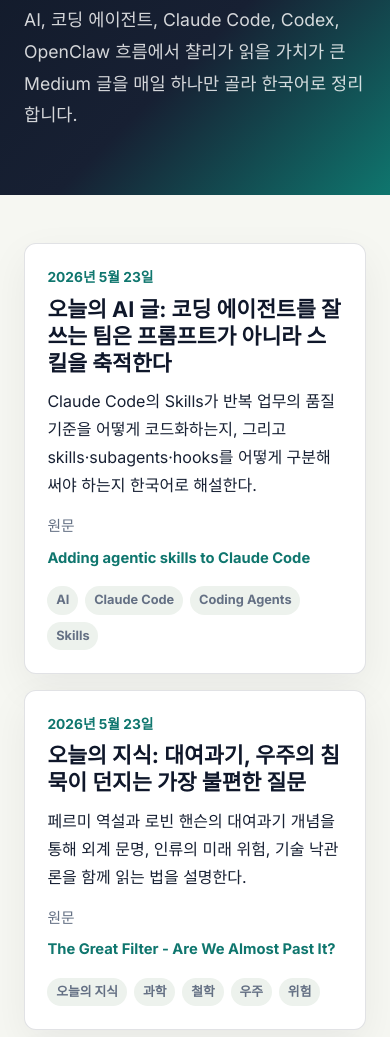
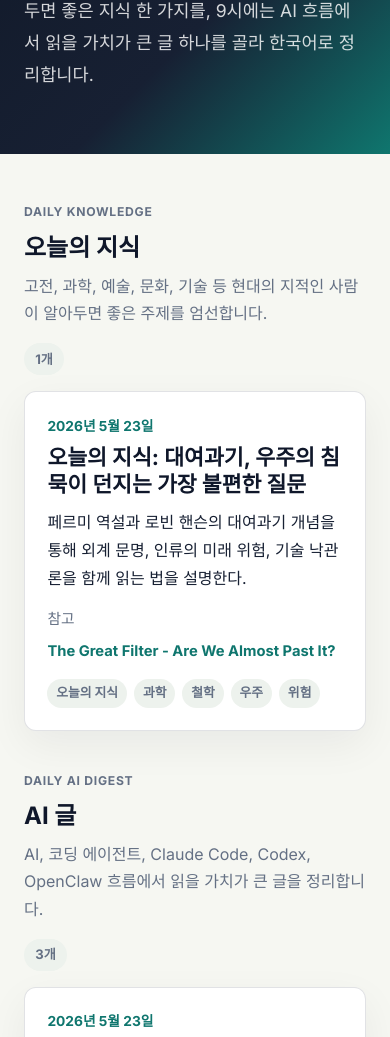
Before and after one commit to kueen108/KokomaSoftSite, an Astro site: page /blog in a window 390 px wide. Shown: the part 278-1315 px from the top of the page. Built offline with nearby package versions, Linux system fonts and the light colour scheme; Astro itself is replaced by a stand-in of ours.

Commit message:
blog: split knowledge and ai digests

```diff
--- a/src/lib/blog.ts
+++ b/src/lib/blog.ts
@@ -1,6 +1,20 @@
 import { getCollection, type CollectionEntry } from 'astro:content';
 
 export type BlogPost = CollectionEntry<'medium-digest'>;
+export type BlogCategory = 'ai' | 'knowledge';
+
+export const blogCategoryMeta: Record<BlogCategory, { label: string; eyebrow: string; description: string }> = {
+  ai: {
+    label: 'AI 글',
+    eyebrow: 'Daily AI Digest',
+    description: 'AI, 코딩 에이전트, Claude Code, Codex, OpenClaw 흐름에서 읽을 가치가 큰 글을 정리합니다.',
+  },
+  knowledge: {
+    label: '오늘의 지식',
+    eyebrow: 'Daily Knowledge',
+    description: '고전, 과학, 예술, 문화, 기술 등 현대의 지적인 사람이 알아두면 좋은 주제를 엄선합니다.',
+  },
+};
 
 export async function getMediumDigestPosts(): Promise<BlogPost[]> {
   const posts = await getCollection('medium-digest');
@@ -15,6 +29,14 @@ export function getBlogPostSlug(post: BlogPost) {
   return post.id.replace(/\.md$/, '');
 }
 
+export function getBlogPostCategory(post: BlogPost): BlogCategory {
+  const slug = getBlogPostSlug(post);
+  if (slug.startsWith('knowledge-') || post.data.tags?.includes('오늘의 지식')) {
+    return 'knowledge';
+  }
+  return 'ai';
+}
+
 export async function getMediumDigestPost(slug: string) {
   const posts = await getMediumDigestPosts();
   return posts.find((post) => getBlogPostSlug(post) === slug);
--- a/src/pages/blog/index.astro
+++ b/src/pages/blog/index.astro
@@ -1,10 +1,17 @@
 ---
 import Layout from '../../layouts/Layout.astro';
-import { getBlogPostSlug, getMediumDigestPosts } from '../../lib/blog';
+import { blogCategoryMeta, getBlogPostCategory, getBlogPostSlug, getMediumDigestPosts, type BlogCategory } from '../../lib/blog';
 
 const posts = await getMediumDigestPosts();
-const title = 'AI Article Digest | KokomaSoft Blog';
-const description = 'AI, Claude Code, Codex, OpenClaw 관련 Medium 글 중 매일 하나를 엄선해 한국어로 정리합니다.';
+const categories: BlogCategory[] = ['knowledge', 'ai'];
+const postsByCategory = Object.fromEntries(
+  categories.map((category) => [
+    category,
+    posts.filter((post) => getBlogPostCategory(post) === category),
+  ]),
+) as Record<BlogCategory, typeof posts>;
+const title = 'KokomaSoft Blog | 오늘의 지식과 AI 글';
+const description = '매일 아침 엄선한 오늘의 지식과 AI, Claude Code, Codex, OpenClaw 관련 글을 한국어로 정리합니다.';
 ---
 
 <Layout
@@ -19,9 +26,9 @@ const description = 'AI, Claude Code, Codex, OpenClaw 관련 Medium 글 중 매
 >
   <section class="blog-hero">
     <div class="container">
-      <p class="eyebrow">Daily Medium Digest</p>
-      <h1>오늘 읽을 AI 글 하나</h1>
-      <p class="lead">AI, 코딩 에이전트, Claude Code, Codex, OpenClaw 흐름에서 챨리가 읽을 가치가 큰 Medium 글을 매일 하나만 골라 한국어로 정리합니다.</p>
+      <p class="eyebrow">Daily Briefing Blog</p>
+      <h1>오늘의 지식과 AI 글</h1>
+      <p class="lead">매일 아침 8시에는 현대의 지적인 사람이 알아두면 좋은 지식 한 가지를, 9시에는 AI 흐름에서 읽을 가치가 큰 글 하나를 골라 한국어로 정리합니다.</p>
     </div>
   </section>
 
@@ -30,17 +37,33 @@ const description = 'AI, Claude Code, Codex, OpenClaw 관련 Medium 글 중 매
       {posts.length === 0 ? (
         <article class="empty-card">
           <h2>아직 게시된 글이 없습니다</h2>
-          <p>첫 자동 발행이 끝나면 여기에 매일 추천 글이 쌓입니다.</p>
+          <p>첫 자동 발행이 끝나면 여기에 매일 글이 쌓입니다.</p>
         </article>
       ) : (
+        <div class="category-sections">
+          {categories.map((category) => {
+            const categoryPosts = postsByCategory[category];
+            const meta = blogCategoryMeta[category];
+            return (
+              <section class="category-section" aria-labelledby={`category-${category}`}>
+                <div class="category-heading">
+                  <div>
+                    <p class="category-eyebrow">{meta.eyebrow}</p>
+                    <h2 id={`category-${category}`}>{meta.label}</h2>
+                    <p>{meta.description}</p>
+                  </div>
+                  <span class="count">{categoryPosts.length}개</span>
+                </div>
+
+                {categoryPosts.length ? (
                   <div class="posts-grid">
-          {posts.map((post) => (
+                    {categoryPosts.map((post) => (
                       <a class="post-card" href={`${getBlogPostSlug(post)}/`}>
                         <p class="date">{new Date(post.data.pubDate).toLocaleDateString('ko-KR', { year: 'numeric', month: 'long', day: 'numeric' })}</p>
-              <h2>{post.data.title}</h2>
+                        <h3>{post.data.title}</h3>
                         <p class="description">{post.data.description}</p>
                         <div class="source">
-                <span>원문</span>
+                          <span>{category === 'knowledge' ? '참고' : '원문'}</span>
                           <span class="source-title">{post.data.sourceTitle}</span>
                         </div>
                         {post.data.tags?.length ? (
@@ -50,6 +73,15 @@ const description = 'AI, Claude Code, Codex, OpenClaw 관련 Medium 글 중 매
                         ) : null}
                       </a>
                     ))}
+                  </div>
+                ) : (
+                  <article class="empty-card compact">
+                    <p>아직 이 분류의 글이 없습니다.</p>
+                  </article>
+                )}
+              </section>
+            );
+          })}
         </div>
       )}
     </div>
@@ -89,6 +121,54 @@ const description = 'AI, Claude Code, Codex, OpenClaw 관련 Medium 글 중 매
     padding: 3rem 0 5rem;
   }
 
+  .category-sections {
+    display: grid;
+    gap: 2.5rem;
+  }
+
+  .category-section {
+    display: grid;
+    gap: 1rem;
+  }
+
+  .category-heading {
+    display: flex;
+    justify-content: space-between;
+    gap: 1rem;
+    align-items: flex-start;
+  }
+
+  .category-eyebrow {
+    color: var(--color-primary);
+    font-size: 0.76rem;
+    font-weight: 900;
+    letter-spacing: 0.06em;
+    text-transform: uppercase;
+    margin-bottom: 0.35rem;
+  }
+
+  .category-heading h2 {
+    color: var(--color-ink);
+    font-size: clamp(1.5rem, 4vw, 2.25rem);
+    margin-bottom: 0.35rem;
+  }
+
+  .category-heading p {
+    max-width: 760px;
+    color: var(--color-text-muted);
+    line-height: 1.7;
+  }
+
+  .count {
+    flex: 0 0 auto;
+    padding: 0.35rem 0.7rem;
+    border-radius: 999px;
+    background: var(--color-bg-alt);
+    color: var(--color-text-muted);
+    font-size: 0.82rem;
+    font-weight: 800;
+  }
+
   .posts-grid {
     display: grid;
     gap: 1rem;
@@ -110,7 +190,7 @@ const description = 'AI, Claude Code, Codex, OpenClaw 관련 Medium 글 중 매
     margin-bottom: 0.45rem;
   }
 
-  .post-card h2 {
+  .post-card h3 {
     font-size: clamp(1.35rem, 3vw, 2rem);
     line-height: 1.25;
     margin-bottom: 0.65rem;
@@ -129,11 +209,11 @@ const description = 'AI, Claude Code, Codex, OpenClaw 관련 Medium 글 중 매
     box-shadow: 0 18px 50px rgba(15, 23, 42, 0.1);
   }
 
-  .post-card h2 {
+  .post-card h3 {
     color: var(--color-ink);
   }
 
-  .post-card:hover h2 {
+  .post-card:hover h3 {
     color: var(--color-primary);
   }
 
@@ -164,6 +244,14 @@ const description = 'AI, Claude Code, Codex, OpenClaw 관련 Medium 글 중 매
     list-style: none;
   }
 
+  .empty-card.compact {
+    box-shadow: none;
+  }
+
+  .empty-card.compact p {
+    color: var(--color-text-muted);
+  }
+
   .tags li {
     padding: 0.25rem 0.55rem;
     border-radius: 999px;
@@ -172,4 +260,14 @@ const description = 'AI, Claude Code, Codex, OpenClaw 관련 Medium 글 중 매
     font-size: 0.8rem;
     font-weight: 700;
   }
+
+  @media (max-width: 640px) {
+    .category-heading {
+      display: grid;
+    }
+
+    .count {
+      width: fit-content;
+    }
+  }
 </style>
```
Also changed, not shown: scripts/daily-knowledge-blog-cron-instructions.md (added, +88 -0 lines), src/pages/blog/[slug].astro (+5 -3 lines). Lines whose indentation alone changed are shown as unchanged.
